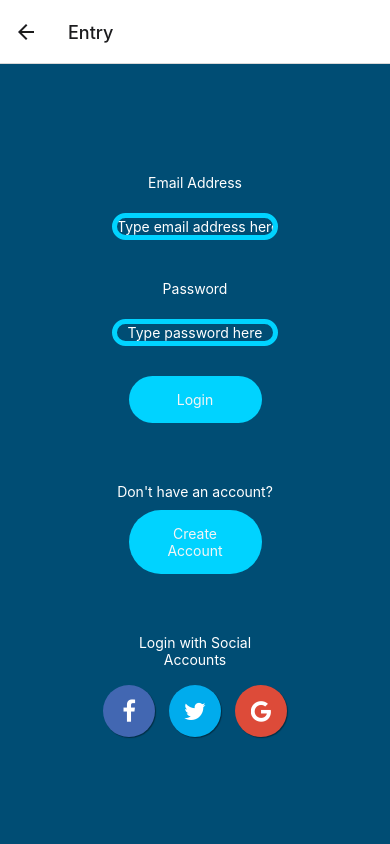
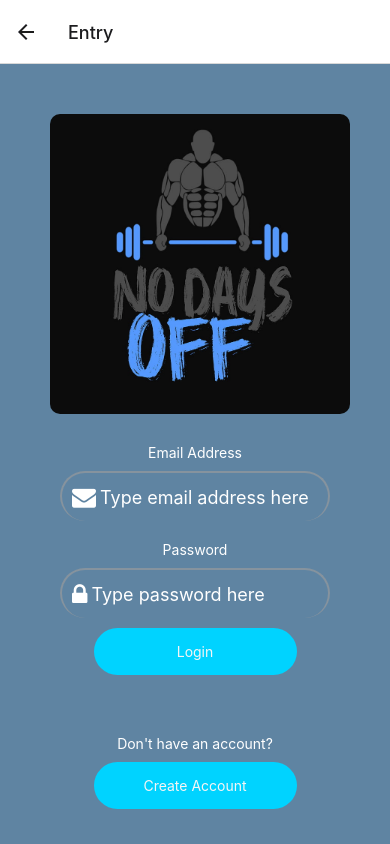
Before and after one commit to jedi24garcia/Fitness-App, a React Native app: screen /Entry in a window 390 px wide. Built offline with nearby package versions, Linux system fonts and the light colour scheme; what expo-sqlite would draw is missing.

Commit message:
modified all pages

```diff
--- a/package.json
+++ b/package.json
@@ -23,6 +23,7 @@
     "react-native-reanimated": "^3.15.1",
     "react-native-safe-area-context": "4.10.5",
     "react-native-screens": "3.31.1",
+    "react-native-vector-icons": "^10.1.0",
     "react-native-video": "^6.4.5"
   },
   "devDependencies": {
--- a/pages/LoginPage.js
+++ b/pages/LoginPage.js
@@ -1,6 +1,7 @@
-import React, { useEffect } from 'react';
-import { StyleSheet, Text, TouchableOpacity, View, Alert, TextInput } from 'react-native';
-import { SocialIcon } from 'react-native-elements';
+import React from 'react';
+import { StyleSheet, Text, Image, TouchableOpacity, View, Alert, ScrollView } from 'react-native';
+import { SocialIcon, Input } from 'react-native-elements';
+import Icon from 'react-native-vector-icons/FontAwesome';
 
 import '../Firebaseconfig';
 import { getAuth, signInWithEmailAndPassword } from "firebase/auth";
@@ -8,8 +9,6 @@ import { getAuth, signInWithEmailAndPassword } from "firebase/auth";
 const EntryPage = ({ navigation }) => {
     const [email, setEmail] = React.useState('');
     const [password, setPassword] = React.useState('');
-    const [emailPlaceholder, setEmailPlaceholder] = React.useState('Type email address here');
-    const [passwordPlaceholder, setPasswordPlaceholder] = React.useState('Type password here');
 
     const auth = getAuth();
 
@@ -17,30 +16,53 @@ const EntryPage = ({ navigation }) => {
         signInWithEmailAndPassword(auth, email, password)
         .then((userCredentials) => {
             const user = userCredentials.user;
-            console.log('User sign in with email:', user.email);
+            console.log('User signed in with email:', user.email);
             navigation.navigate('Week');
         })
         .catch((error) => Alert.alert(error.message));
     };
 
     return (
-        <View style={styles.container}>
+        <ScrollView>
+            <View style={styles.container}>
                 <View style={styles.content}>
+                <Image style={styles.fitnessImage} source={require('../images/gym.jpg')} />
                     <Text style={styles.authenticate}>Email Address</Text>
-                    <TextInput style={styles.input} placeholder={emailPlaceholder} value={email} onChangeText={newText => setEmail(newText)} onFocus={() => setEmailPlaceholder('')} onBlur={() => setEmailPlaceholder('Type email address here')} />
+                    <Input
+                        placeholder="Type email address here"
+                        value={email}
+                        onChangeText={setEmail}
+                        leftIcon={<Icon name="envelope" size={24} color="white" />}
+                        inputStyle={styles.inputText}
+                        inputContainerStyle={styles.inputContainer}
+                        placeholderTextColor="white"
+                    />
+
                     <Text style={styles.authenticate}>Password</Text>
-                    <TextInput style={styles.input} placeholder={passwordPlaceholder} value={password} onChangeText={newText => setPassword(newText)} onFocus={() => setPasswordPlaceholder('')} onBlur={() => setPasswordPlaceholder('Type password here')} secureTextEntry />
+                    <Input
+                        placeholder="Type password here"
+                        value={password}
+                        onChangeText={setPassword}
+                        secureTextEntry
+                        leftIcon={<Icon name="lock" size={24} color="white" />}
+                        inputStyle={styles.inputText}
+                        inputContainerStyle={styles.inputContainer}
+                        placeholderTextColor="white"
+                    />
+
                     <View style={styles.authenticateButton}>
                         <TouchableOpacity onPress={signInUser}>
                             <Text style={styles.authenticateFont}>Login</Text>
                         </TouchableOpacity>
                     </View>
+
                     <Text style={styles.authenticate}>Don't have an account?</Text>
                     <View style={styles.authenticateButton}>
                         <TouchableOpacity onPress={() => navigation.navigate('Sign')}>
                             <Text style={styles.authenticateFont}>Create Account</Text>
                         </TouchableOpacity>
                     </View>
+
                     <Text style={styles.authenticate}>Login with Social Accounts</Text>
                     <View style={styles.SocialMedia}>
                         <SocialIcon type="facebook" />
@@ -48,36 +70,36 @@ const EntryPage = ({ navigation }) => {
                         <SocialIcon type="google" />
                     </View>
                 </View>
-        </View>
+            </View>
+        </ScrollView>
     );
 };
 
 export default EntryPage;
 
-const styles = StyleSheet.create ({
+const styles = StyleSheet.create({
     container: {
         flex: 1,
-        backgroundColor: '#004D74',
+        backgroundColor: '#5F84A2',
     },
     content: {
         flex: 1,
-        resizeMode: 'cover',
-        padding: 100,
+        padding: 50,
     },
-    image: {
-        resizeMode: 'cover',
-        flex: 1,
-        // opacity: 0.2,
+    fitnessImage: {
+        width: 300,
+        height: 300,
+        borderRadius: 10,
+        marginBottom: 20,
     },
-    input: {
-        textAlign: 'center',
+    inputText: {
         color: 'white',
-        height: 50,
-        margin: 12,
-        borderWidth: 5,
-        borderColor: '#00d3ff',
+    },
+    inputContainer: {
+        borderBottomWidth: 0,
+        borderWidth: 2,
         borderRadius: 100,
-        marginBottom: 30,
+        paddingHorizontal: 10,
     },
     authenticate: {
         padding: 10,
@@ -100,4 +122,4 @@ const styles = StyleSheet.create ({
         flexDirection: 'row',
         justifyContent: 'center',
     },
-})
+});
--- a/pages/OpeningPage.js
+++ b/pages/OpeningPage.js
@@ -31,8 +31,8 @@ const OpenPage = ({ navigation }) => {
                 onMomentumScrollEnd={handleScrollEnd}
             >
                 <View style={styles.page}>
+                    <Text style={styles.introText}>FitnessMate</Text>
                     <Image style={styles.fitnessImage} source={require('../images/gym.jpg')} />
-                    <Text style={styles.welcomeText}>Hello</Text>
                 </View>
                 <View style={styles.page} />
             </ScrollView>
@@ -63,16 +63,21 @@ export default OpenPage;
 const styles = StyleSheet.create ({
     container: {
         flex: 1,
-        backgroundColor: '#004D74',
+        backgroundColor: '#5F84A2',
     },
     page: {
         justifyContent: 'center',
         alignItems: 'center',
         width: screenWidth,
     },
-    welcomeText: {
-        color: 'whitesmoke',
-        marginTop: 20,
+    introText: {
+        marginBottom: 20,
+        fontSize: 30,
+        fontStyle: "italic",
+        fontWeight: "900",
+        font: "@font/raleway_blackitalic",
+        textAlign: 'center',
+        color: '#00CED1',
     },
     fitnessImage: {
         width: 370,
--- a/pages/SignUp.js
+++ b/pages/SignUp.js
@@ -81,7 +81,7 @@ export default SignUpPage;
 const styles = StyleSheet.create ({
     container: {
         flex: 1,
-        backgroundColor: '#004D74',
+        backgroundColor: '#5F84A2',
         padding: 20,
         justifyContent: 'center',
     },
--- a/pages/TargetPage.js
+++ b/pages/TargetPage.js
@@ -29,7 +29,7 @@ export default BodyTarget;
 const styles = StyleSheet.create ({
     container: {
         flex: 1,
-        backgroundColor: '#004D74',
+        backgroundColor: '#5F84A2',
         padding: 20,
     },
     introText: {
@@ -39,7 +39,7 @@ const styles = StyleSheet.create ({
         fontWeight: "900",
         font: "@font/raleway_blackitalic",
         textAlign: 'center',
-        color: 'white',
+        color: '#00CED1',
     },
     viewImage: {
         justifyContent: 'center',
--- a/pages/Training/ArmPage.js
+++ b/pages/Training/ArmPage.js
@@ -32,7 +32,7 @@ export default ArmTraining;
 const styles = StyleSheet.create ({
     container: {
         flex: 1,
-        backgroundColor: '#004D74',
+        backgroundColor: '#5F84A2',
         padding: 20,
     },
     introText: {
@@ -42,7 +42,7 @@ const styles = StyleSheet.create ({
         fontWeight: "900",
         font: "@font/raleway_blackitalic",
         textAlign: 'center',
-        color: 'white',
+        color: '#00CED1',
     },
     viewImage: {
         justifyContent: 'center',
--- a/pages/Training/ChestPage.js
+++ b/pages/Training/ChestPage.js
@@ -32,7 +32,7 @@ export default ChestTraining;
 const styles = StyleSheet.create ({
     container: {
         flex: 1,
-        backgroundColor: '#004D74',
+        backgroundColor: '#5F84A2',
         padding: 20,
     },
     introText: {
@@ -42,7 +42,7 @@ const styles = StyleSheet.create ({
         fontWeight: "900",
         font: "@font/raleway_blackitalic",
         textAlign: 'center',
-        color: 'white',
+        color: '#00CED1',
     },
     viewImage: {
         justifyContent: 'center',
--- a/pages/Training/CorePage.js
+++ b/pages/Training/CorePage.js
@@ -32,7 +32,7 @@ export default CoreTraining;
 const styles = StyleSheet.create ({
     container: {
         flex: 1,
-        backgroundColor: '#004D74',
+        backgroundColor: '#5F84A2',
         padding: 20,
     },
     introText: {
@@ -42,7 +42,7 @@ const styles = StyleSheet.create ({
         fontWeight: "900",
         font: "@font/raleway_blackitalic",
         textAlign: 'center',
-        color: 'white',
+        color: '#00CED1',
     },
     viewImage: {
         justifyContent: 'center',
--- a/pages/Training/LegsPage.js
+++ b/pages/Training/LegsPage.js
@@ -32,7 +32,7 @@ export default LegTraining;
 const styles = StyleSheet.create ({
     container: {
         flex: 1,
-        backgroundColor: '#004D74',
+        backgroundColor: '#5F84A2',
         padding: 20,
     },
     introText: {
@@ -42,7 +42,7 @@ const styles = StyleSheet.create ({
         fontWeight: "900",
         font: "@font/raleway_blackitalic",
         textAlign: 'center',
-        color: 'white',
+        color: '#00CED1',
     },
     viewImage: {
         justifyContent: 'center',
--- a/pages/Week.js
+++ b/pages/Week.js
@@ -42,7 +42,7 @@ export default WeekDays;
 const styles = StyleSheet.create({
     container: {
         flex: 1,
-        backgroundColor: '#004D74',
+        backgroundColor: '#5F84A2',
         padding: 20,
         justifyContent: 'center',
     },
@@ -53,7 +53,7 @@ const styles = StyleSheet.create({
         fontWeight: "900",
         font: "@font/raleway_blackitalic",
         textAlign: 'center',
-        color: 'white',
+        color: '#00CED1',
     },
     row: {
         flexDirection: 'row',
```
Also changed, not shown: 1 other file (tests, documents, lock files or other folders).
